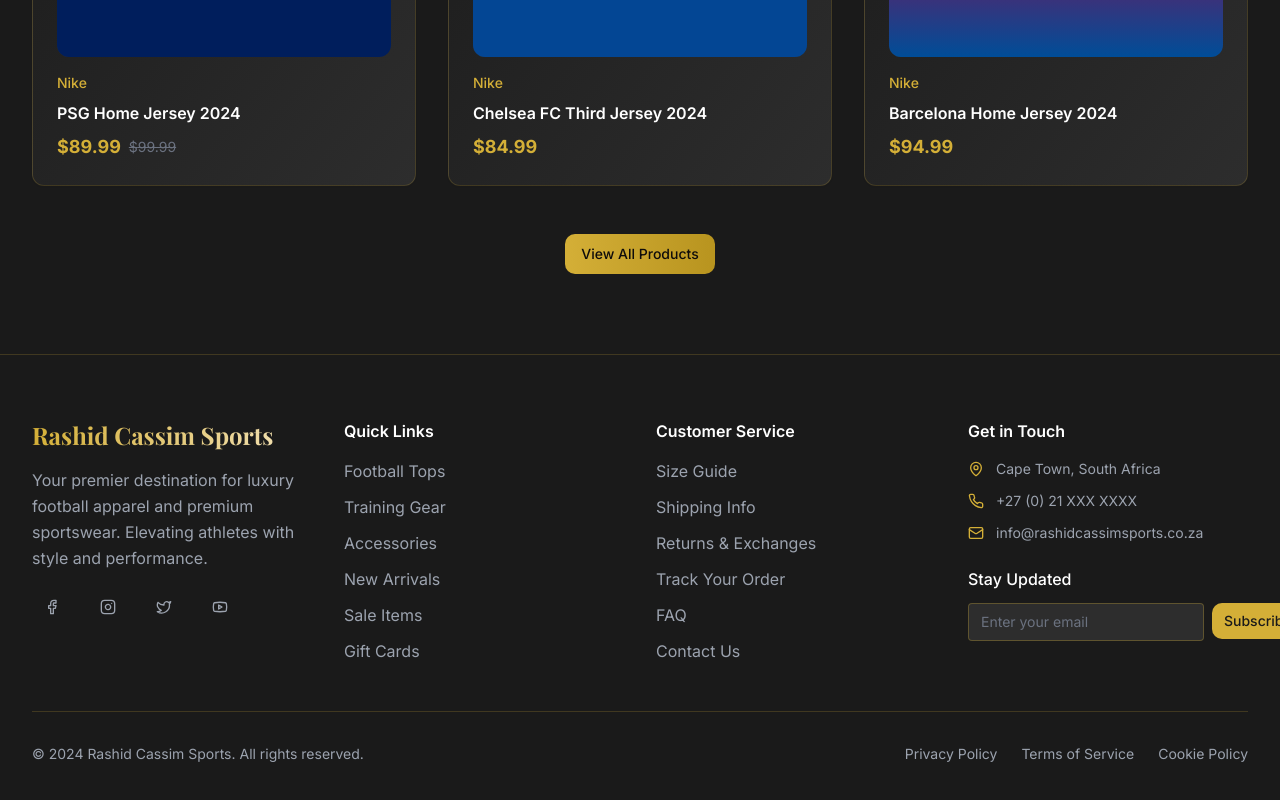
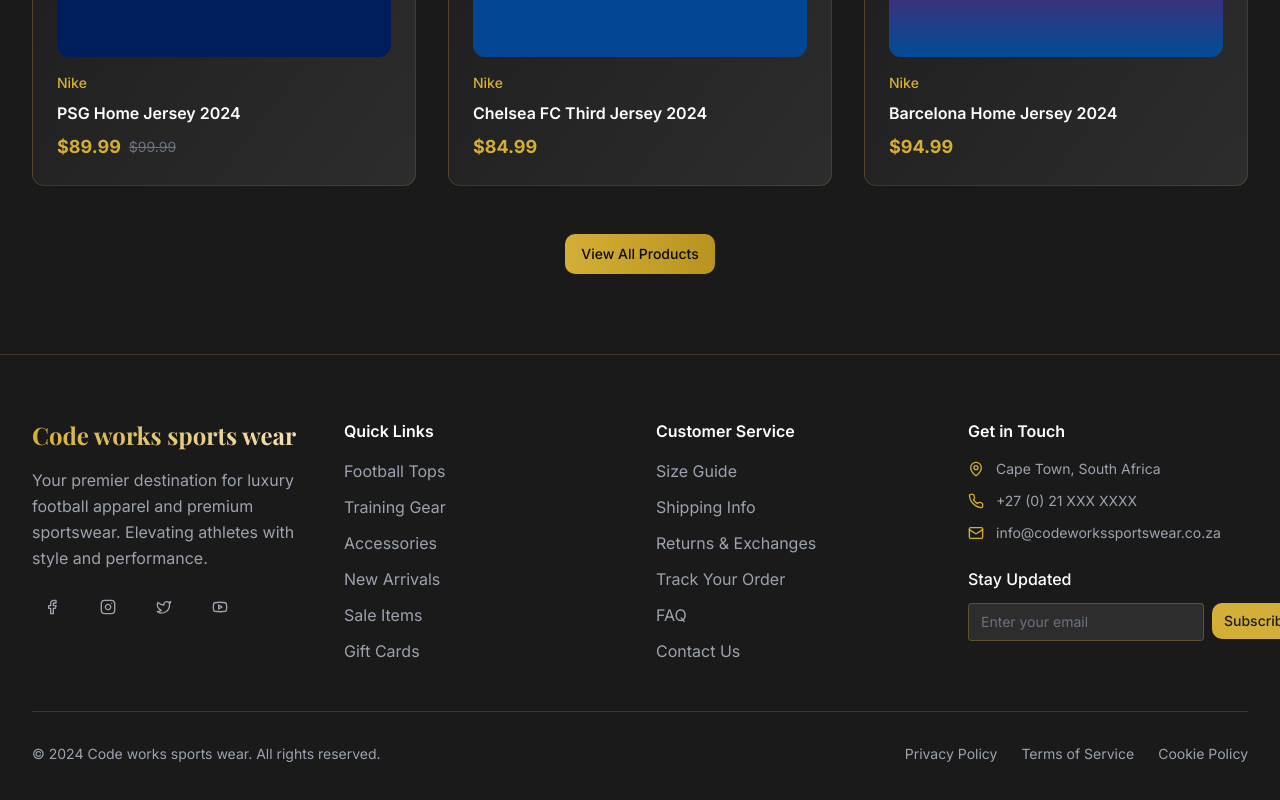
Before and after one commit to Tau-the-1st/couture-football-finds, a React (Vite) app: page / in a window 1280 px wide. Shown: the part 1894-2694 px from the top of the page. Built offline with nearby package versions, Linux system fonts and the light colour scheme.

Commit message:
Rename website title
Replaced "Rashid Cassim Sports" with "Code works sports wear" in the website title.

```diff
--- a/index.html
+++ b/index.html
@@ -4,11 +4,11 @@
   <head>
     <meta charset="UTF-8" />
     <meta name="viewport" content="width=device-width, initial-scale=1.0" />
-    <title>Rashid Cassim Sports - Premium Football Collection</title>
-    <meta name="description" content="Discover premium football apparel and exclusive sportswear collections at Rashid Cassim Sports" />
-    <meta name="author" content="Rashid Cassim Sports" />
+    <title>Code works sports wear - Premium Football Collection</title>
+    <meta name="description" content="Discover premium football apparel and exclusive sportswear collections at Code works sports wear" />
+    <meta name="author" content="Code works sports wear" />
 
-    <meta property="og:title" content="Rashid Cassim Sports - Premium Football Collection" />
+    <meta property="og:title" content="Code works sports wear - Premium Football Collection" />
     <meta property="og:description" content="Discover premium football apparel and exclusive sportswear collections" />
     <meta property="og:type" content="website" />
     <meta property="og:image" content="https://lovable.dev/opengraph-image-p98pqg.png" />
--- a/src/components/Footer.tsx
+++ b/src/components/Footer.tsx
@@ -12,7 +12,7 @@ const Footer = () => {
           {/* Brand Section */}
           <div className="space-y-4">
             <h3 className="font-playfair text-2xl font-bold text-gradient">
-              Rashid Cassim Sports
+              Code works sports wear
             </h3>
             <p className="text-gray-400 leading-relaxed">
               Your premier destination for luxury football apparel and premium sportswear.
@@ -76,7 +76,7 @@ const Footer = () => {
               </div>
               <div className="flex items-center space-x-3 text-gray-400">
                 <Mail className="h-4 w-4 text-luxury-gold" />
-                <span className="text-sm">info@rashidcassimsports.co.za</span>
+                <span className="text-sm">info@codeworkssportswear.co.za</span>
               </div>
             </div>
 
@@ -100,7 +100,7 @@ const Footer = () => {
         {/* Bottom Bar */}
         <div className="border-t border-luxury-gold/20 pt-8 flex flex-col md:flex-row items-center justify-between">
           <p className="text-gray-400 text-sm mb-4 md:mb-0">
-            © 2024 Rashid Cassim Sports. All rights reserved.
+            © 2024 Code works sports wear. All rights reserved.
           </p>
           <div className="flex space-x-6 text-sm">
             <a href="#" className="text-gray-400 hover:text-luxury-gold transition-colors duration-300">
--- a/src/components/Header.tsx
+++ b/src/components/Header.tsx
@@ -22,7 +22,7 @@ const Header = () => {
           {/* Logo */}
           <div className="flex-shrink-0">
             <h1 className="font-playfair text-2xl lg:text-3xl font-bold text-gradient">
-              Rashid Cassim Sports
+              Code works sports wear
             </h1>
           </div>
 
```
